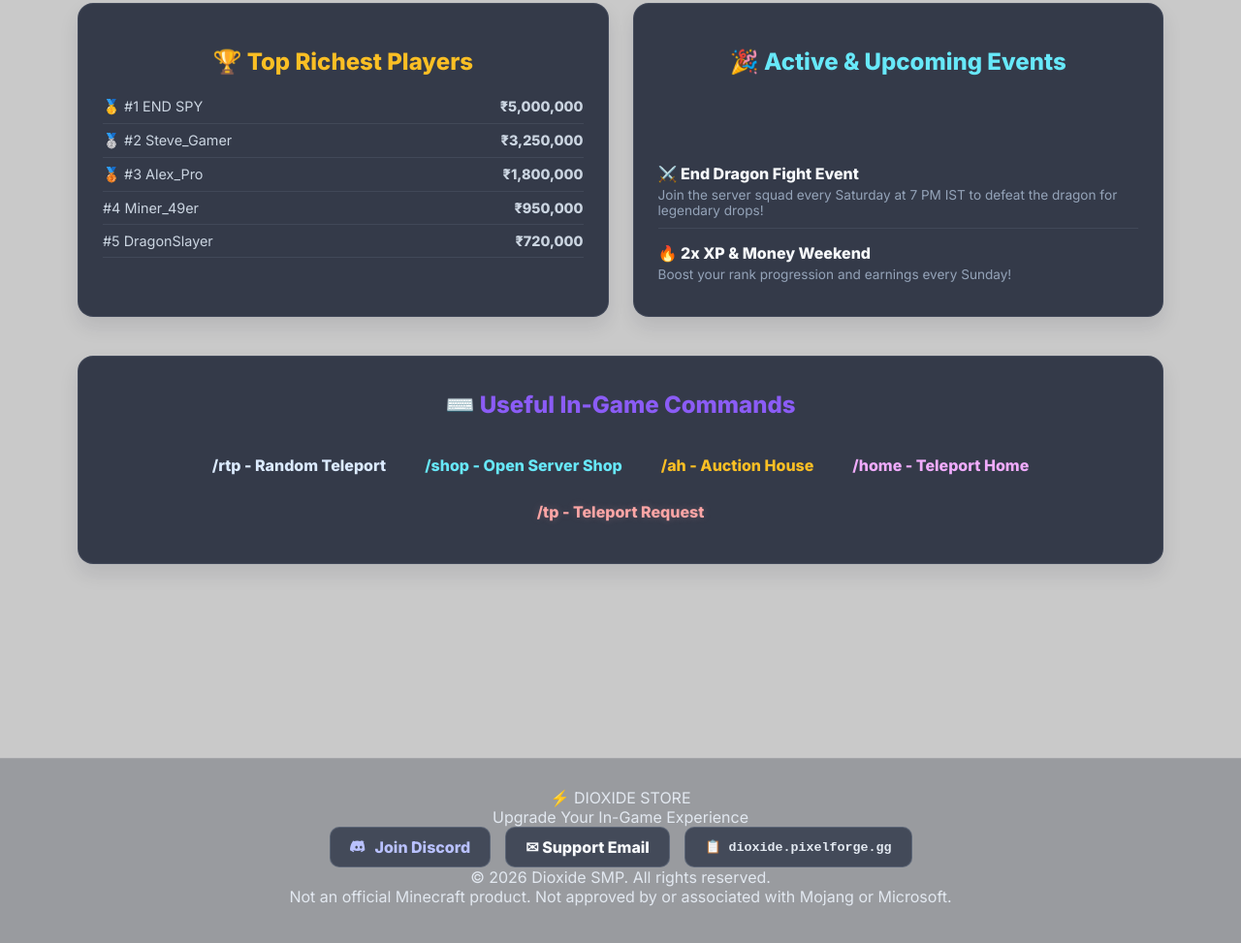
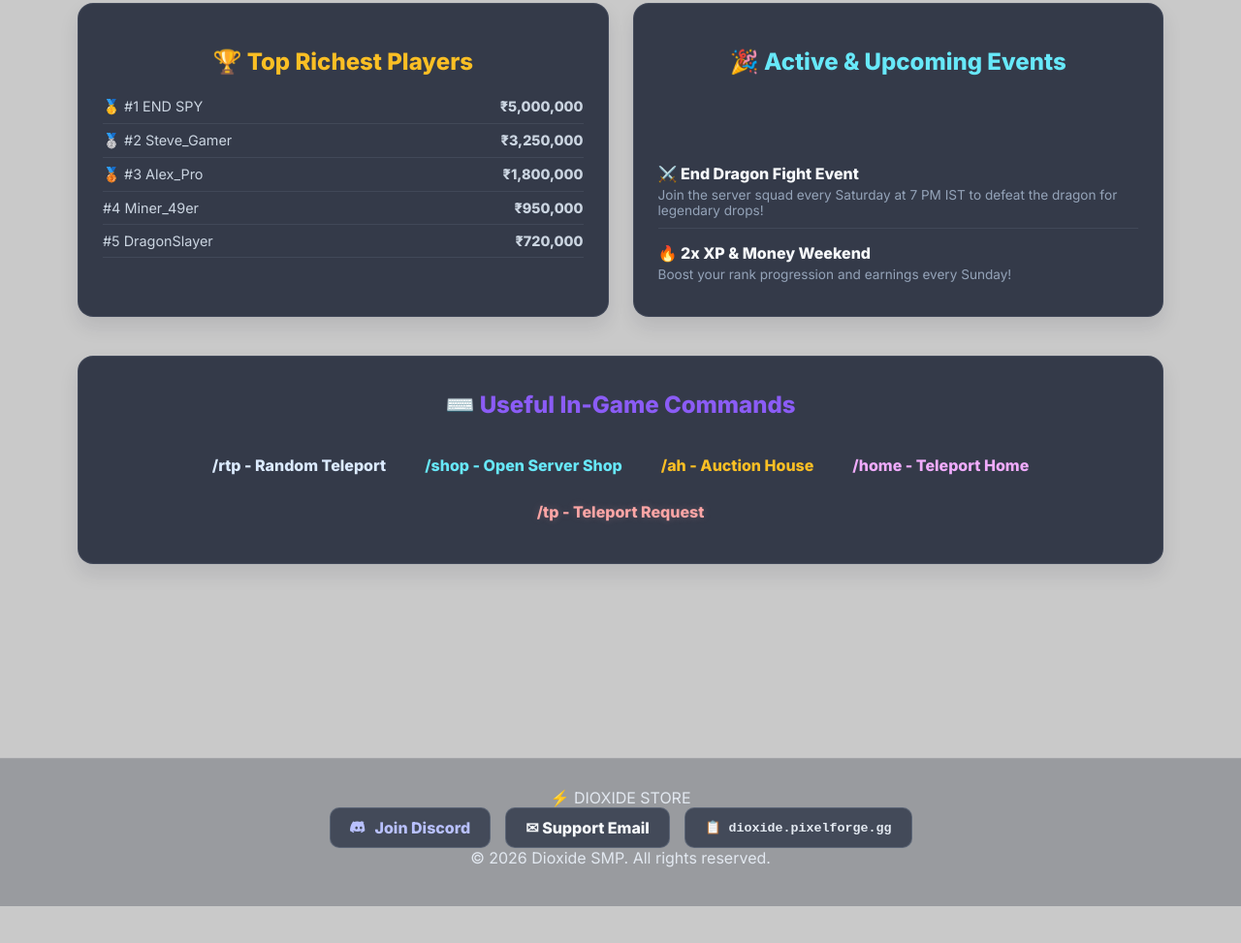
Before and after one commit to JAEX4U/OXI-STORE, a plain HTML site: page index.html in a window 1280 px wide. Shown: the part 1244-2217 px from the top of the page at 97% size. After the commit the page ends 2179 px from the top, so only its background shows below. Drawn offline with Linux system fonts and the light colour scheme.

Commit message:
Update index.html

```diff
--- a/index.html
+++ b/index.html
@@ -186,7 +186,6 @@
         <div class="footer-container">
             <div class="footer-brand">
                 ⚡ DIOXIDE STORE
-                <p>Upgrade Your In-Game Experience</p>
             </div>
 
             <div class="footer-buttons">
@@ -206,7 +205,6 @@
 
             <div class="footer-disclaimer">
                 <p>&copy; 2026 Dioxide SMP. All rights reserved.</p>
-                <p>Not an official Minecraft product. Not approved by or associated with Mojang or Microsoft.</p>
             </div>
         </div>
     </footer>
```
